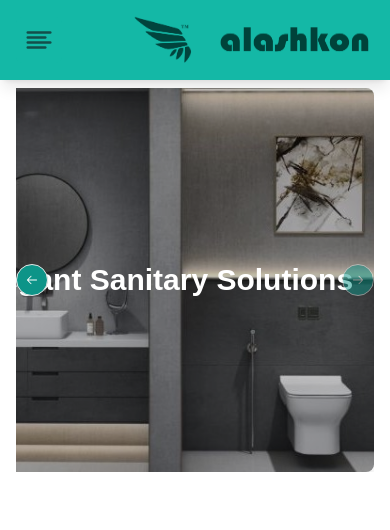
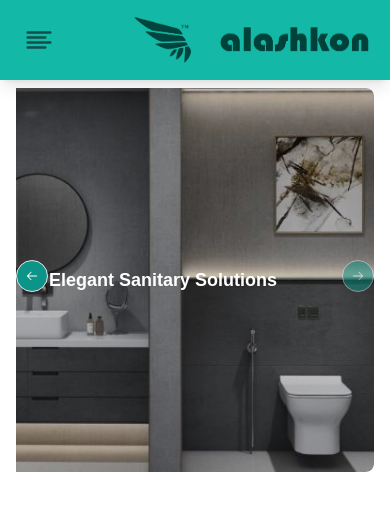
Before and after one commit to SurajKrSaw/Alashkon, a Next.js app: page / in a window 390 px wide. Shown: the top 530 px of the page. Built offline with nearby package versions, Linux system fonts and the light colour scheme.

Commit message:
Made the carausal captions responsive

```diff
--- a/app/page.tsx
+++ b/app/page.tsx
@@ -16,7 +16,7 @@ const Home = () => {
     <div className="flex flex-col">
       <main className="flex flex-col justify-center items-center">
         <Carousel
-          className="w-full px-4 py-2 relative"
+          className="w-full px-4 pt-2 relative rounded-lg overflow-hidden"
           plugins={[
             Autoplay({
               delay: 2500, // Adjusted autoplay delay for better pacing
@@ -25,48 +25,48 @@ const Home = () => {
         >
           <CarouselContent>
             <CarouselItem>
-              <div className="relative w-full h-96 md:h-[600px]">
+              <div className="relative w-full h-96 md:h-[600px] rounded-lg overflow-hidden">
                 <Image
                   src="/carousel_demo_2.jpg"
                   alt="Alashkon Icon"
-                  layout="fill" // This allows the image to fill the container
-                  objectFit="cover" // Ensures proper coverage
-                  className="rounded-lg shadow-lg"
+                  layout="fill"
+                  objectFit="cover"
+                  className="rounded-lg"
                 />
                 <div className="absolute inset-0 bg-black bg-opacity-25 rounded-lg flex justify-center items-center">
-                  <h2 className="text-white text-3xl font-bold">
+                  <h2 className="text-white text-lg sm:text-2xl md:text-3xl font-bold text-center px-4">
                     Premium Bathroom Fixtures
                   </h2>
                 </div>
               </div>
             </CarouselItem>
             <CarouselItem>
-              <div className="relative w-full h-96 md:h-[600px]">
+              <div className="relative w-full h-96 md:h-[600px] rounded-lg overflow-hidden">
                 <Image
                   src="/carousel_demo_3.jpeg"
                   alt="Alashkon Icon"
                   layout="fill"
                   objectFit="cover"
-                  className="rounded-lg shadow-lg"
+                  className="rounded-lg"
                 />
                 <div className="absolute inset-0 bg-black bg-opacity-25 rounded-lg flex justify-center items-center">
-                  <h2 className="text-white text-3xl font-bold">
+                  <h2 className="text-white text-lg sm:text-2xl md:text-3xl font-bold text-center px-4">
                     Sleek, Modern Designs
                   </h2>
                 </div>
               </div>
             </CarouselItem>
             <CarouselItem>
-              <div className="relative w-full h-96 md:h-[600px]">
+              <div className="relative w-full h-96 md:h-[600px] rounded-lg overflow-hidden">
                 <Image
                   src="/carousel_demo_1.jpg"
                   alt="Alashkon Icon"
                   layout="fill"
                   objectFit="cover"
-                  className="rounded-lg shadow-lg"
+                  className="rounded-lg"
                 />
                 <div className="absolute inset-0 bg-black bg-opacity-25 rounded-lg flex justify-center items-center">
-                  <h2 className="text-white text-3xl font-bold">
+                  <h2 className="text-white text-lg sm:text-2xl md:text-3xl font-bold text-center px-4">
                     Elegant Sanitary Solutions
                   </h2>
                 </div>
```
